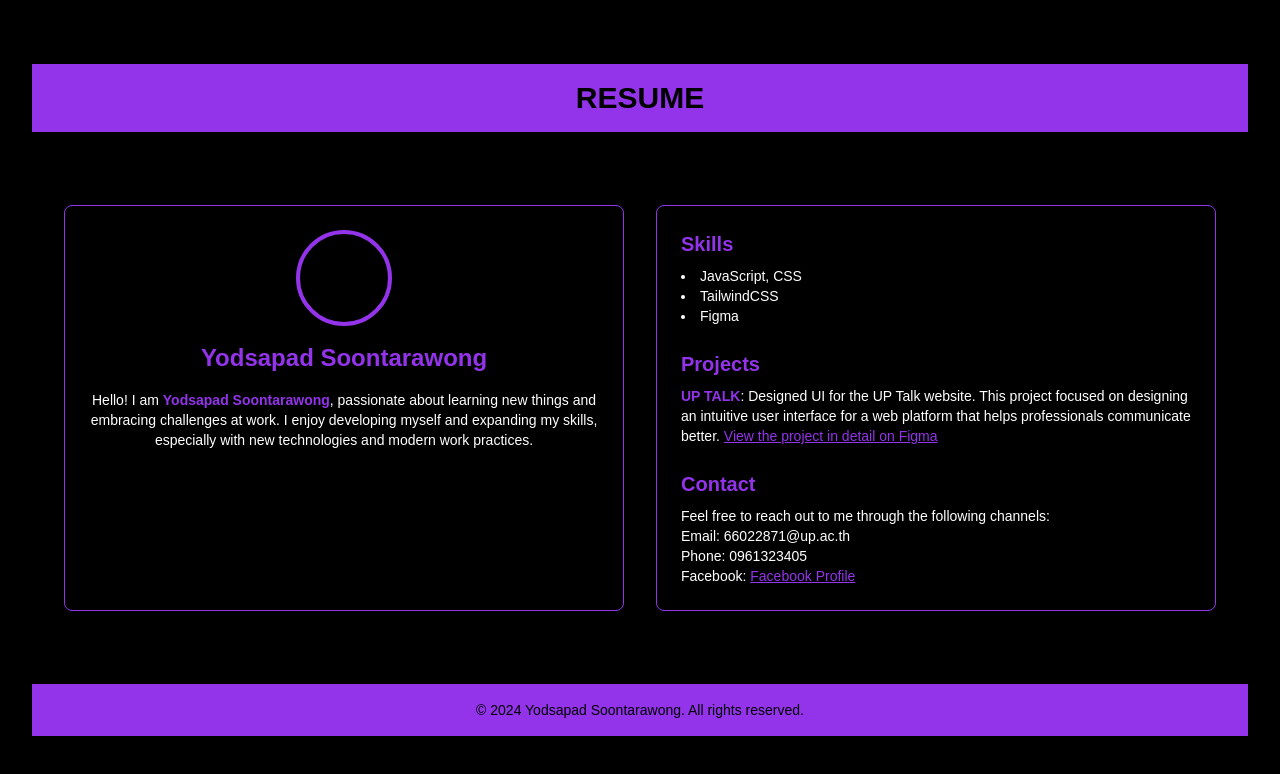
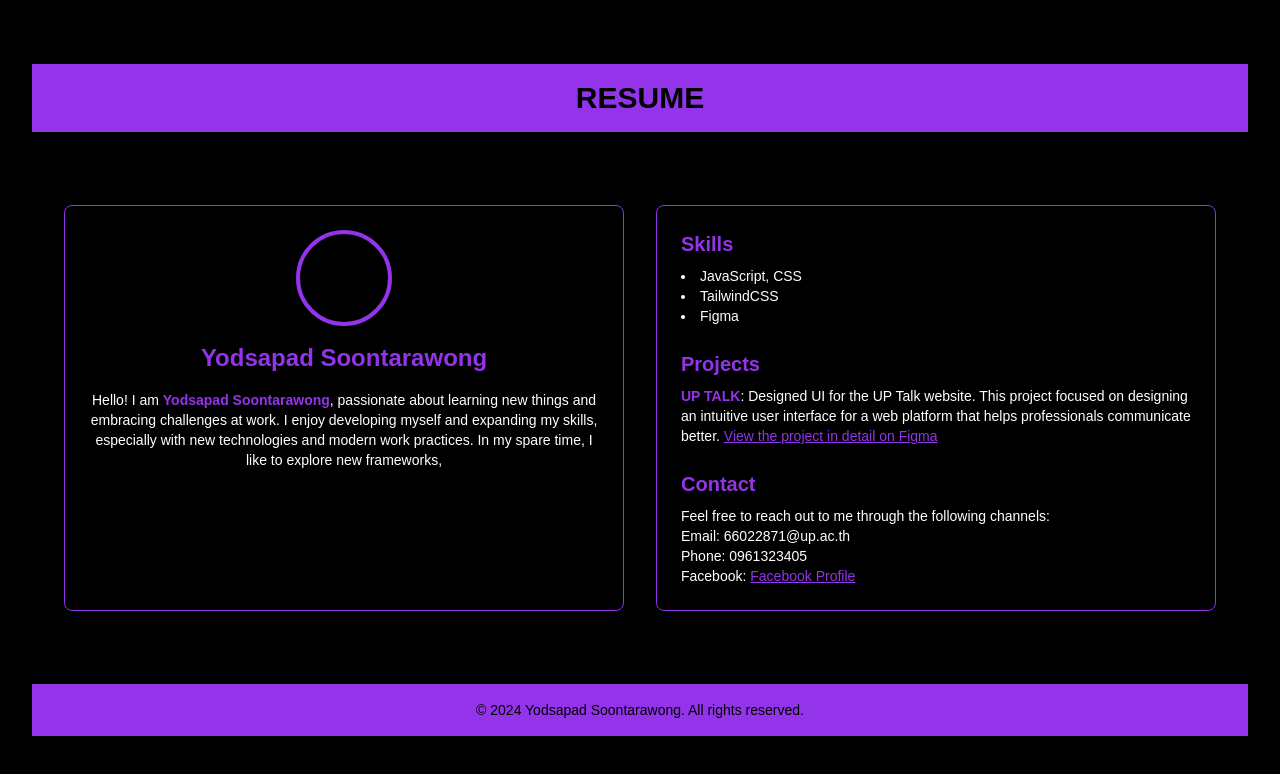
Before and after one commit to yodsapad/resume-portfolio, a Next.js app: page / in a window 1280 px wide. Shown: the top 774 px of the page. Built offline with nearby package versions, Linux system fonts and the light colour scheme.

Commit message:
เพิ่มข้อมูลทักทาย

```diff
--- a/pages/index.js
+++ b/pages/index.js
@@ -19,7 +19,7 @@ export default function Home() {
               Hello! I am <strong className="text-purple-600">Yodsapad Soontarawong</strong>, passionate about
               learning new things and embracing challenges at work. I enjoy
               developing myself and expanding my skills, especially with new
-              technologies and modern work practices.
+              technologies and modern work practices. In my spare time, I like to explore new frameworks,
             </p>
           </div>
         </section>
```
